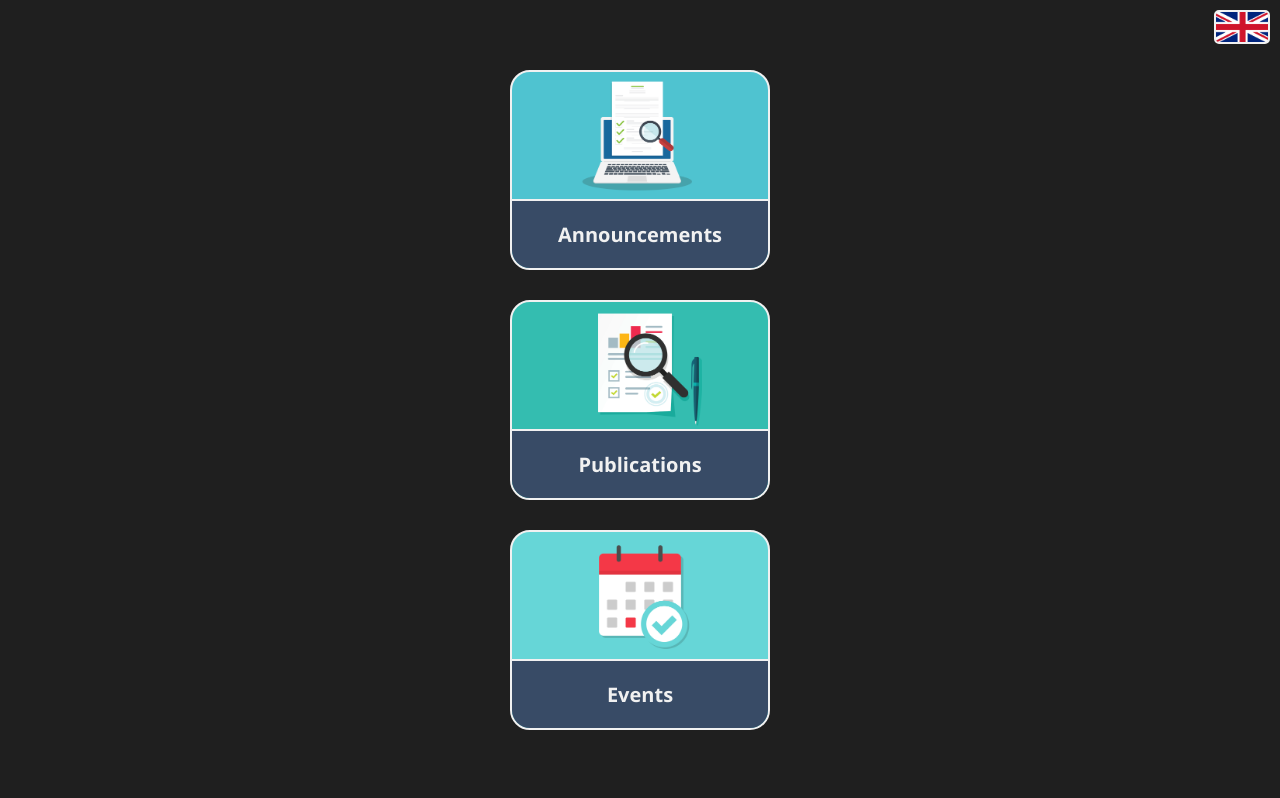
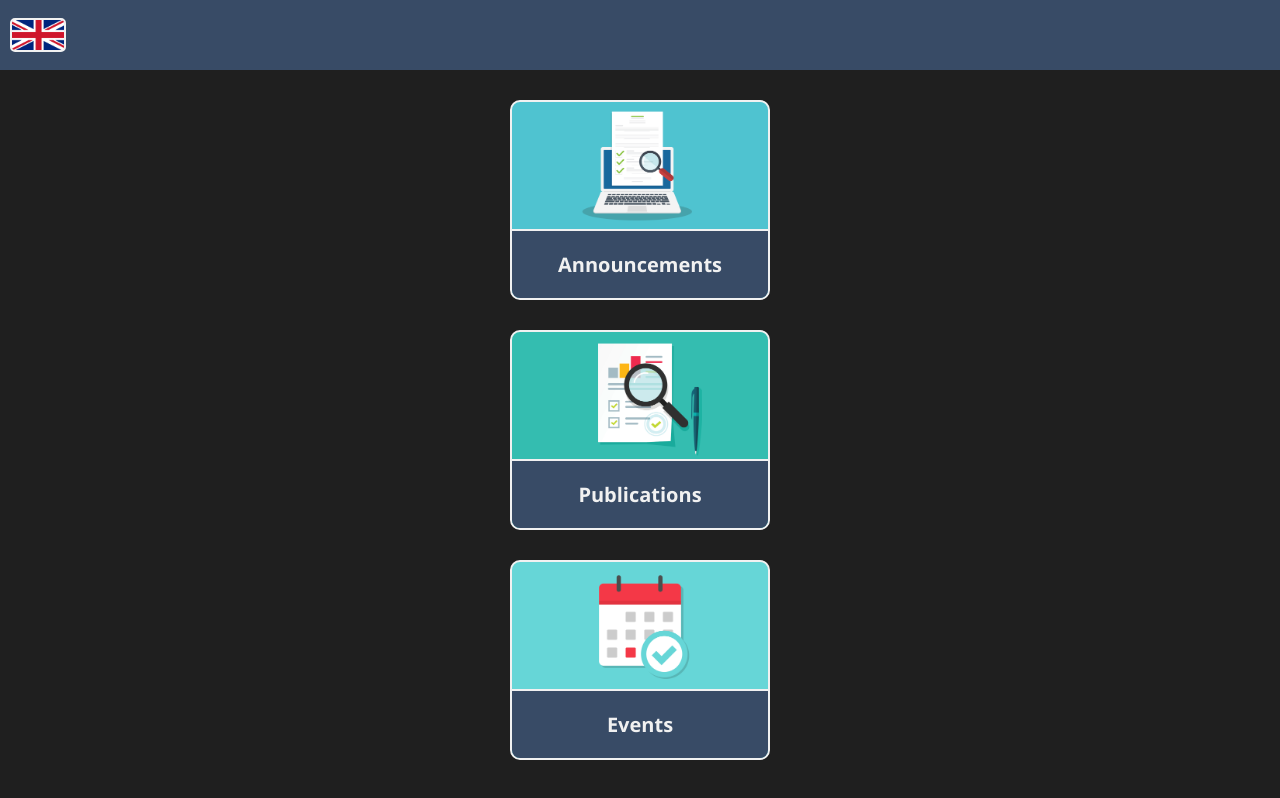
Before and after one commit to HakimMalkawi/MTG-News-Web, a React (Create React App) app: page / in a window 1280 px wide. Built offline with nearby package versions, Linux system fonts and the light colour scheme.

Commit message:
Adding Navbar

```diff
--- a/src/components/App.jsx
+++ b/src/components/App.jsx
@@ -1,5 +1,5 @@
 import React, { useState } from "react"
-import Language from "./Language"
+import Navbar from "./Navbar"
 import Home from "./Home"
 import AllPosts from "./AllPosts"
 import SinglePost from "./SinglePost"
@@ -14,7 +14,7 @@ const App = () => {
   const [currentPostData, setCurrentPostData] = useState(null)
   const [scrollPosition, setScrollPosition] = useState(null)
 
-  return <>   <Language
+  return <>   <Navbar
                 language={language}
                 setLanguage={setLanguage}
                 home={home}
@@ -45,7 +45,6 @@ const App = () => {
                 <SinglePost
                   currentPostData={currentPostData}
                   setCurrentPostData={setCurrentPostData}
-                  language={language}
                   setShowPost={setShowPost} />}
 
               { (!home && !content && <PreLoader />) || (showPost && !currentPostData && <PreLoader />) }  </> }
--- /dev/null
+++ b/src/components/Menu.jsx
@@ -0,0 +1,4 @@
+import "../styles/menu.css"
+
+const Menu = () => <></>
+export default Menu
--- /dev/null
+++ b/src/components/Navbar.jsx
@@ -0,0 +1,24 @@
+import { useState } from "react"
+import Language from "./Language"
+import Menu from "./Menu"
+import "../styles/navbar.css"
+
+const Navbar = props => {
+    const [toggle, setToggle] = useState(false)
+
+    return  <>
+            <header className="navbar-container">
+                <nav className="navbar-content">
+                    <Language
+                        language={props.language}
+                        setLanguage={props.setLanguage}
+                        home={props.home}
+                        setShowPost={props.setShowPost}
+                        setHome={props.setHome}
+                        setContent={props.setContent}
+                        setCurrentPostData={props.setCurrentPostData} />
+                    <Menu />
+                </nav>
+            </header>
+            </> }
+export default Navbar
--- a/src/components/SinglePost.jsx
+++ b/src/components/SinglePost.jsx
@@ -3,10 +3,10 @@ import Back from "./Back"
 import "../styles/single-post.css"
 
 const SinglePost = props => {
-    const {currentPostData, setCurrentPostData, setShowPost, language} = props
+    const {currentPostData, setCurrentPostData, setShowPost} = props
 
     return <>   <main className="single-post">
-                    <img src={currentPostData.image} />
+                    <img src={currentPostData.image} alt="Current Post" />
                     <div className="single-post-content" dangerouslySetInnerHTML={ { __html: DOMPurify.sanitize(currentPostData.content) } } />
                     <Back back={setShowPost} class="single" reset={setCurrentPostData} />
                 </main>  </> }
--- a/src/styles/all-posts.css
+++ b/src/styles/all-posts.css
@@ -3,7 +3,7 @@
     display: grid;
     grid-template: auto / repeat(auto-fit, minmax(300px, 500px));
     grid-gap: 3rem;
-    padding: 3rem;
+    padding: 5rem 3rem 5rem 3rem;
     padding-inline: 2rem;
     justify-content: center; }
 
@@ -16,8 +16,8 @@
         "image"
         "title";
     overflow: hidden;
-    border-radius: 20px;
-    -webkit-border-radius: 20px;
+    border-radius: 10px;
+    -webkit-border-radius: 10px;
     border: solid 2px var(--light);
     background: var(--dark) !important; }
 
--- a/src/styles/app.css
+++ b/src/styles/app.css
@@ -15,8 +15,7 @@ body {
   box-sizing: border-box;
   color: var(--light) !important;
   text-decoration: none;
-  background-color: var(--darker) !important;
-  overflow-x: hidden; }
+  background-color: var(--darker) !important; }
 
 #root {
   display: grid;
@@ -44,6 +43,7 @@ a {
 li { margin-bottom: 1rem; }
 
 img {
+  overflow-x: hidden;
   width: 100%;
   object-fit: contain; }
 
--- a/src/styles/back.css
+++ b/src/styles/back.css
@@ -12,9 +12,8 @@
 
 .all {
     position: fixed;
-    left: 50%;
-    margin-left: -99px;
-    bottom: 30px;
+    justify-self: center;
+    bottom: 2rem;
     overflow-x: visible !important;
     color: transparent !important;
     background: transparent !important;
@@ -25,13 +24,14 @@
     color: var(--light);
     padding: .5rem 2rem .6rem 2rem;
     font-size: 1rem;
+    font-weight: bold;
     position: relative;
-    border-radius: 20px;
-    -webkit-border-radius: 20px;
-    border: 3px solid var(--teal); }
+    border-radius: 10px;
+    -webkit-border-radius: 10px;
+    border: 2px solid var(--teal); }
 
 .all.ru::after {
     content: "обратно";
-    margin-left: 12px;  }
+    margin-left: 1.2rem;  }
 
 .all.en::after { content: "back home"; }
--- a/src/styles/home.css
+++ b/src/styles/home.css
@@ -1,4 +1,5 @@
 .home-container {
+    padding-top: 3rem;
     display: grid;
     place-items: center;
     min-height: 100vh;  }
@@ -11,8 +12,8 @@
     display: grid;
     height: 10rem;
     width: 13rem;
-    border-radius: 20px;
-    -webkit-border-radius: 20px;
+    border-radius: 10px;
+    -webkit-border-radius: 10px;
     border: 2px solid var(--light);
     overflow: hidden;   }
 
--- a/src/styles/language.css
+++ b/src/styles/language.css
@@ -6,8 +6,8 @@
     padding: .75rem;
     padding-inline: 1.3rem;
     margin: .5rem;
-    justify-self: end;
-    align-self: start;
+    justify-self: start;
+    align-self: center;
     background-size: cover;
     background-repeat: no-repeat;
     z-index: 0; }
--- /dev/null
+++ b/src/styles/navbar.css
@@ -0,0 +1,9 @@
+.navbar-container {
+    height: 3.5rem;
+    position: sticky;
+    top: 0; }
+
+.navbar-content {
+    display: grid;
+    background: var(--dark) !important;
+    height: 100%; }
```
Also changed, not shown: src/styles/menu.css (added).
